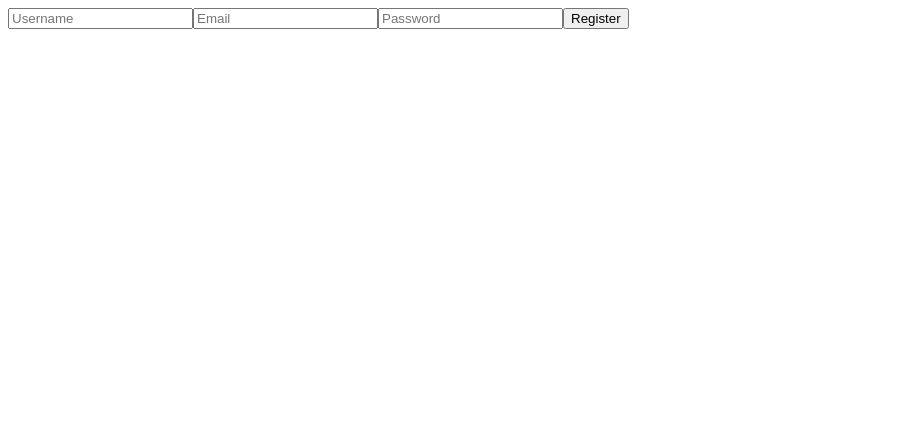
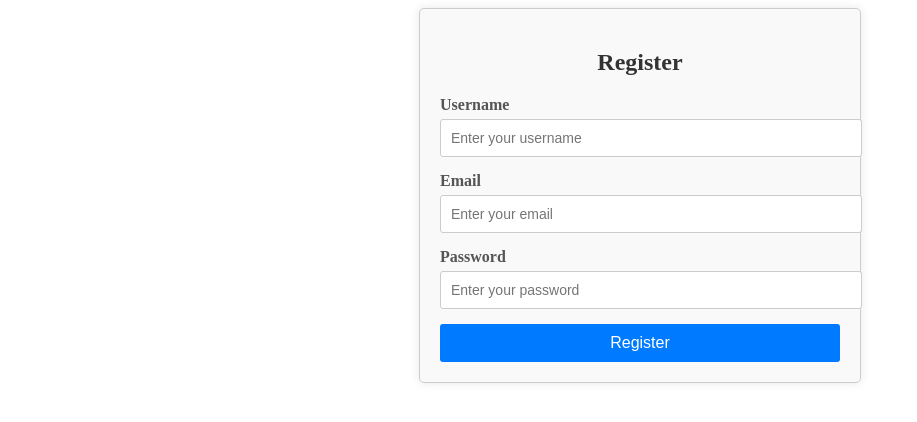
Before and after one commit to Faith-chepkemboi/WEB_APPLICATION, a React (Create React App) app in the folder frontend/: page /register in a window 1280 px wide. Shown: the top 422 px of the page, without its empty margins (0-917 px from the left). Built offline with nearby package versions, Linux system fonts and the light colour scheme.

Commit message:
stlyings the register forms

```diff
--- a/frontend/src/components/LoginForm.js
+++ b/frontend/src/components/LoginForm.js
@@ -1,9 +1,6 @@
-// LoginForm.js
-
 import React from 'react';
-
+import { Link } from 'react-router-dom';  // Import Link from react-router-dom
 import '../style.css';
-
 
 const LoginForm = () => {
     return (
@@ -20,6 +17,9 @@ const LoginForm = () => {
                 </div>
                 <button type="submit" className="btn">Login</button>
             </form>
+            <p className="register-link">
+                Not registered? <Link to="/register">Register here</Link>
+            </p>
         </div>
     );
 };
--- a/frontend/src/components/RegisterForm.js
+++ b/frontend/src/components/RegisterForm.js
@@ -1,6 +1,6 @@
-// src/components/RegisterForm.js
 import React, { useState } from 'react';
 import axios from 'axios';
+import '../style.css';
 
 const RegisterForm = () => {
     const [formData, setFormData] = useState({
@@ -24,12 +24,24 @@ const RegisterForm = () => {
     };
 
     return (
-        <form onSubmit={handleSubmit}>
-            <input type="text" name="username" placeholder="Username" onChange={handleChange} />
-            <input type="email" name="email" placeholder="Email" onChange={handleChange} />
-            <input type="password" name="password" placeholder="Password" onChange={handleChange} />
-            <button type="submit">Register</button>
-        </form>
+        <div className="register-container">
+            <h2>Register</h2>
+            <form onSubmit={handleSubmit} className="register-form">
+                <div className="form-group">
+                    <label htmlFor="username">Username</label>
+                    <input type="text" id="username" name="username" placeholder="Enter your username" onChange={handleChange} />
+                </div>
+                <div className="form-group">
+                    <label htmlFor="email">Email</label>
+                    <input type="email" id="email" name="email" placeholder="Enter your email" onChange={handleChange} />
+                </div>
+                <div className="form-group">
+                    <label htmlFor="password">Password</label>
+                    <input type="password" id="password" name="password" placeholder="Enter your password" onChange={handleChange} />
+                </div>
+                <button type="submit" className="btn">Register</button>
+            </form>
+        </div>
     );
 };
 
--- a/frontend/src/style.css
+++ b/frontend/src/style.css
@@ -46,3 +46,69 @@
 .btn:hover {
     background-color: #0056b3;
 }
+/* style.css */
+.register-link {
+    margin-top: 10px;
+    font-size: 14px;
+}
+
+.register-link a {
+    color: #007bff;  /* Blue color for the link */
+    text-decoration: none;  /* Remove underline */
+}
+
+.register-link a:hover {
+    text-decoration: underline;  /* Underline on hover */
+}
+/* style.css */
+
+.register-container {
+    max-width: 400px;
+    margin: 0 auto;
+    padding: 20px;
+    background-color: #f9f9f9;
+    border: 1px solid #ccc;
+    border-radius: 5px;
+    box-shadow: 0 0 10px rgba(0, 0, 0, 0.1);
+}
+
+.register-container h2 {
+    text-align: center;
+    margin-bottom: 20px;
+    color: #333;
+}
+
+.register-form .form-group {
+    margin-bottom: 15px;
+}
+
+.register-form label {
+    display: block;
+    margin-bottom: 5px;
+    color: #555;
+}
+
+.register-form input[type="text"],
+.register-form input[type="email"],
+.register-form input[type="password"] {
+    width: 100%;
+    padding: 10px;
+    border: 1px solid #ccc;
+    border-radius: 3px;
+    font-size: 14px;
+}
+
+.register-form button.btn {
+    width: 100%;
+    padding: 10px;
+    background-color: #007bff;
+    color: white;
+    border: none;
+    border-radius: 3px;
+    cursor: pointer;
+    font-size: 16px;
+}
+
+.register-form button.btn:hover {
+    background-color: #0056b3;
+}
```
